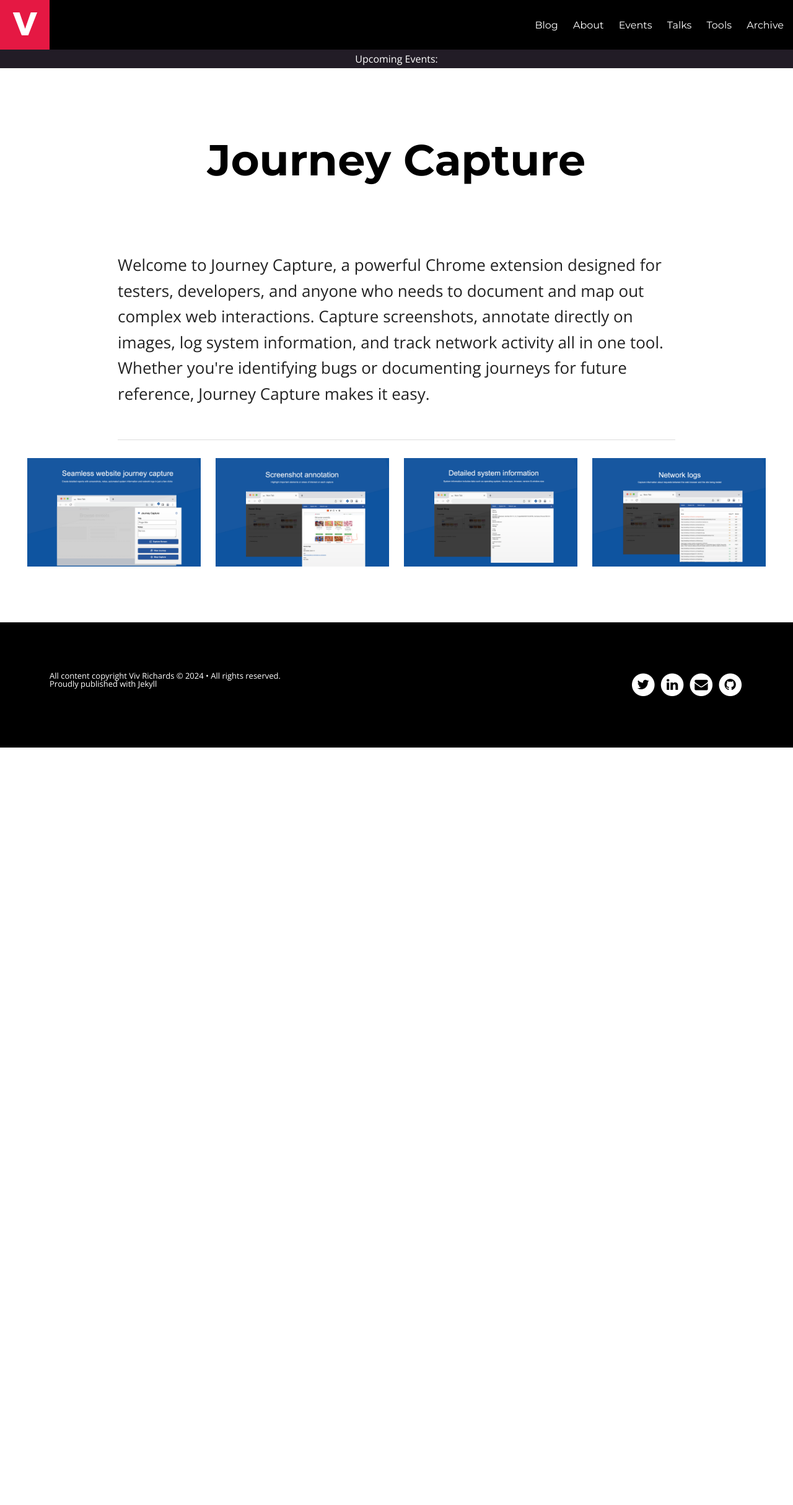
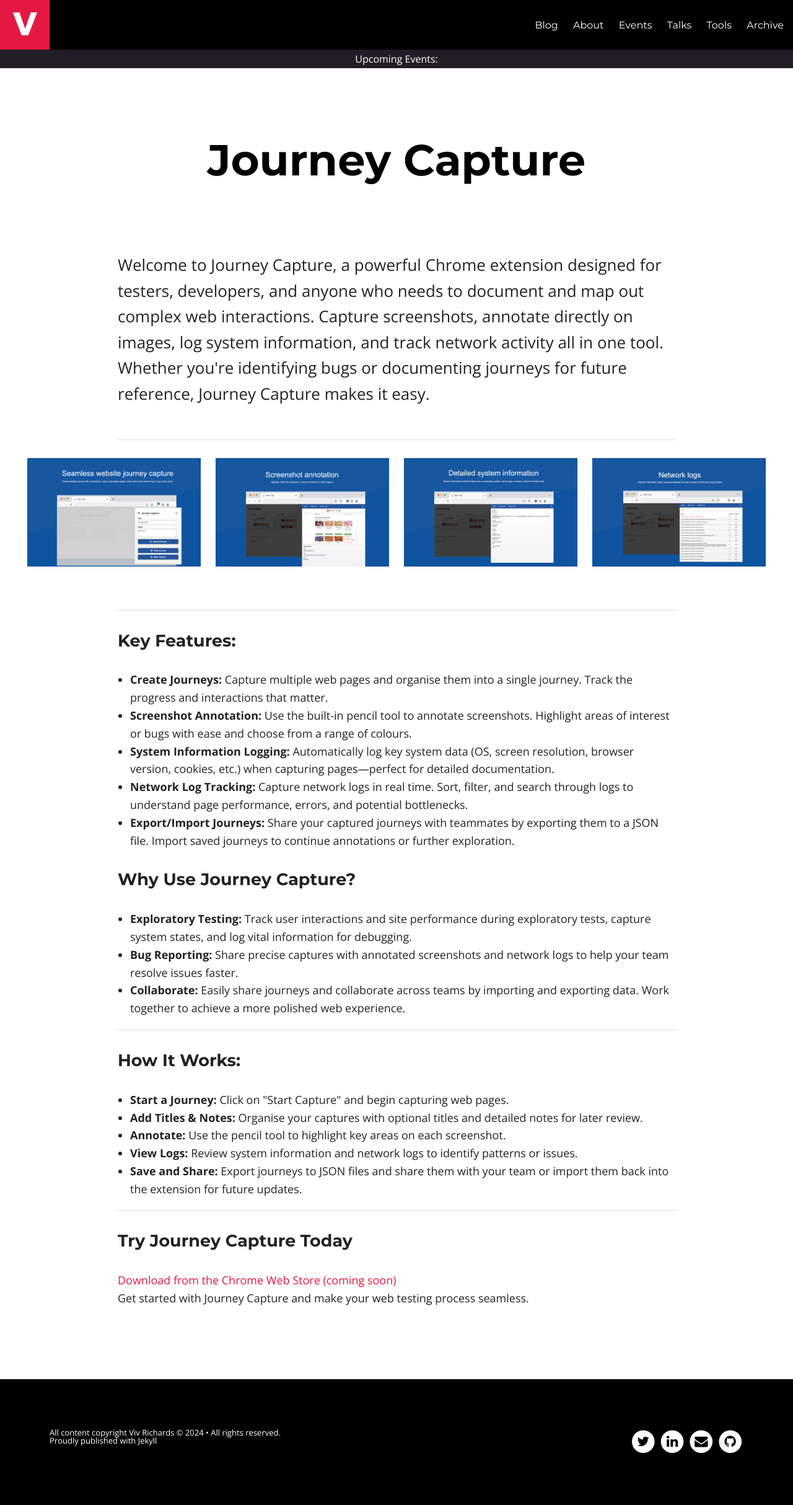
Before and after one commit to vivrichards600/vivrichards600.github.io, a Jekyll site: the page built from journey-capture.html, in a window 1280 px wide. Shown: the whole page at 62% size. Built offline with Jekyll 4.4.1, drawn with Linux system fonts in a browser that asks for light colours; nearby versions of some CDN libraries; before the commit the page ends 1206 px from its top, so only the background shows below that.

Commit message:
Updating Journey Capture page

```diff
--- a/journey-capture.html
+++ b/journey-capture.html
@@ -18,8 +18,65 @@ description: "Journey Capture - Explore, Document, Annotate."
     <a href="../images/system-info.png" title="Click to view larger image"><img class="snapshot" src="../images/system-info.png" alt="Journey Capture"/></a>
     <a href="../images/network-logs.png" title="Click to view larger image"><img class="snapshot" src="../images/network-logs.png" alt="Journey Capture"/></a>
 </div>
+<hr>
+<div>
+    <h3>Key Features:</h3>
+    <ul>
+        <li><b>Create Journeys:</b> Capture multiple web pages and organise them into a single journey. Track the progress and interactions that matter.</li>
+        <li><b>Screenshot Annotation:</b> Use the built-in pencil tool to annotate screenshots. Highlight areas of interest or bugs with ease and choose from a range of colours.</li>
+        <li><b>System Information Logging:</b> Automatically log key system data (OS, screen resolution, browser version, cookies, etc.) when capturing pages—perfect for detailed documentation.</li>
+        <li><b>Network Log Tracking:</b> Capture network logs in real time. Sort, filter, and search through logs to understand page performance, errors, and potential bottlenecks.</li>
+        <li><b>Export/Import Journeys:</b> Share your captured journeys with teammates by exporting them to a JSON file. Import saved journeys to continue annotations or further exploration.</li>
+    </ul>
+
+</div>
+
+<div>
+    <h3>Why Use Journey Capture?</h3>
+    <ul>
+        <li><b>Exploratory Testing:</b> Track user interactions and site performance during exploratory tests, capture system states, and log vital information for debugging.</li>
+        <li><b>Bug Reporting:</b> Share precise captures with annotated screenshots and network logs to help your team resolve issues faster.</li>
+        <li><b>Collaborate:</b> Easily share journeys and collaborate across teams by importing and exporting data. Work together to achieve a more polished web experience.</li>
+    </ul>
+</div>
+    <hr>
+
+
+
+<div>
+    <h3>
+        How It Works:
+    </h3>
+
+
+    <ul>
+        <li><b>Start a Journey:</b> Click on "Start Capture" and begin capturing web pages.</li>
+        <li><b>Add Titles & Notes:</b> Organise your captures with optional titles and detailed notes for later review.</li>
+        <li><b>Annotate:</b> Use the pencil tool to highlight key areas on each screenshot.</li>
+        <li><b>View Logs:</b> Review system information and network logs to identify patterns or issues.</li>
+        <li><b>Save and Share:</b> Export journeys to JSON files and share them with your team or import them back into the extension for future updates.</li>
+    </ul>
+</div>
+<hr>
+<div>
+<h3>Try Journey Capture Today</h3>
+    <p><a href="#">Download from the Chrome Web Store (coming soon)</a><br>
+        Get started with Journey Capture and make your web testing process seamless.
+    </p>
+</div>
+
+
+
 
 <style>
+    h3 {
+        margin: 30px 0;
+    }
+
+    .thumbnail-snapshots {
+        margin-bottom: 60px;
+    }
+
     .thumbnail-snapshots img {
         max-width: 300px;
         padding: 10px;
```
